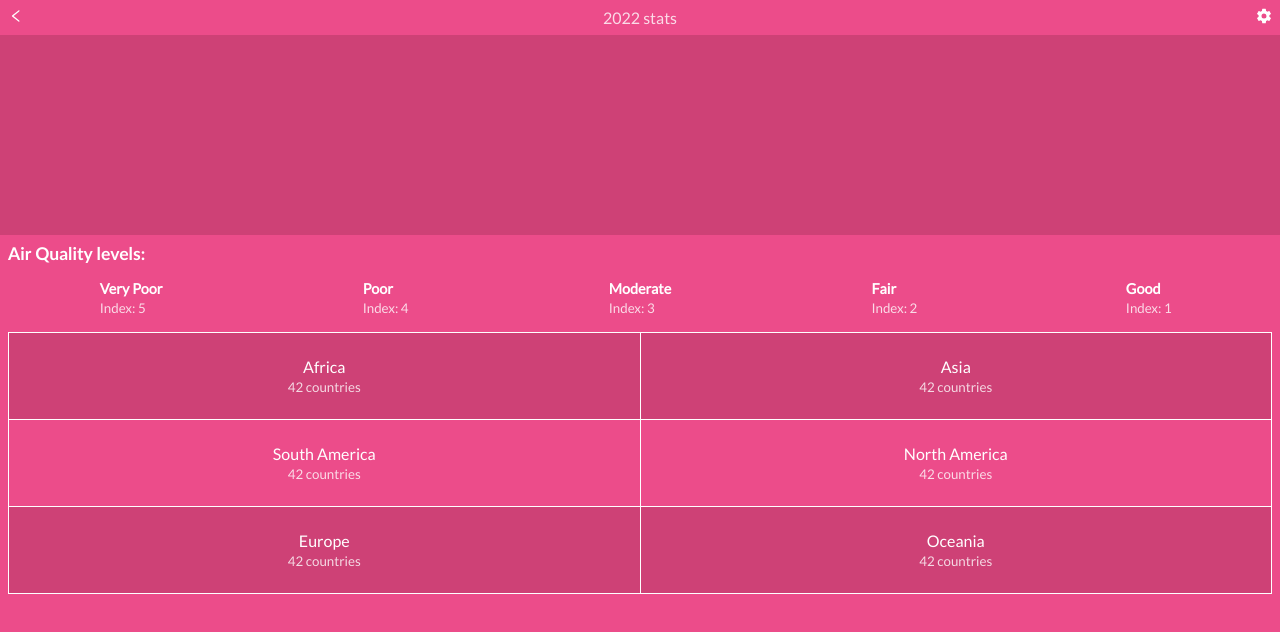
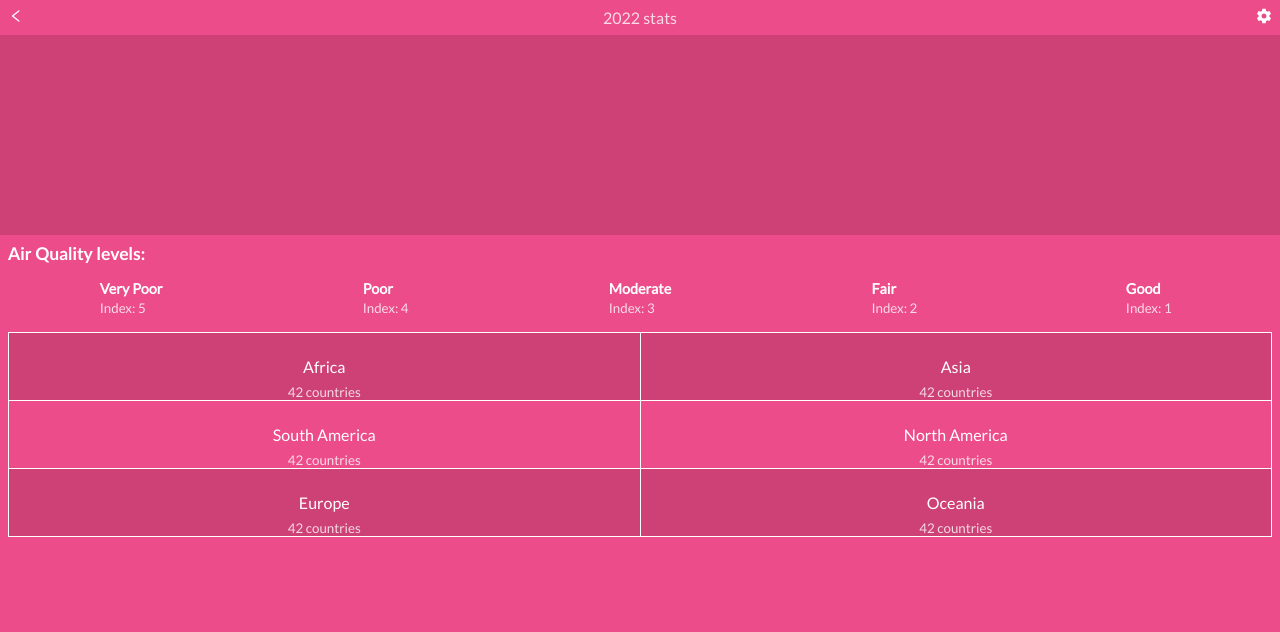
Before and after one commit to guerreiropedr0/air-pollution, a React (Create React App) app: page / in a window 1280 px wide. Shown: the top 632 px of the page. Built offline with nearby package versions, Linux system fonts and the light colour scheme.

Commit message:
Remove listed item as click event

```diff
--- a/package.json
+++ b/package.json
@@ -11,6 +11,7 @@
     "react-icons": "^4.3.1",
     "react-redux": "^7.2.6",
     "react-scripts": "5.0.0",
+    "redux": "^4.1.2",
     "redux-logger": "^3.0.6",
     "redux-thunk": "^2.4.1",
     "web-vitals": "^2.1.4"
--- a/src/index.css
+++ b/src/index.css
@@ -7,7 +7,11 @@
   --secondary-blue-color: #3f62a4;
   --white-color: #fff;
   --lato-font: 'Lato', sans-serif;
-  --gill-sans-font: 'Gill Sans', 'Gill Sans MT', calibri, 'Trebuchet MS',
+  --gill-sans-font:
+    'Gill Sans',
+    'Gill Sans MT',
+    calibri,
+    'Trebuchet MS',
     sans-serif;
 }
 
--- a/src/modules/Home/Home.js
+++ b/src/modules/Home/Home.js
@@ -47,11 +47,13 @@ const Home = () => {
       </ul>
       <ul className={styles.regions}>
         {regions.map((region) => (
-          <li
-            key={region}
-            onClick={(event) => handleClick(event.target.children[0].textContent)}
-          >
-            <p>{region}</p>
+          <li key={region}>
+            <button
+              type="button"
+              onClick={(event) => handleClick(event.target.textContent)}
+            >
+              {region}
+            </button>
             <small>42 countries</small>
           </li>
         ))}
--- a/src/modules/Home/Home.module.css
+++ b/src/modules/Home/Home.module.css
@@ -35,10 +35,17 @@ small {
 
 .regions li {
   width: 100%;
-  padding: 1.5rem;
   text-align: center;
   box-shadow: 0 0 0 1px var(--white-color);
-  cursor: pointer;
+  position: relative;
+}
+
+.regions li button {
+  width: 100%;
+  height: 100%;
+  padding: 1.5rem;
+  background-color: transparent;
+  font-size: 1rem;
 }
 
 .regions li:nth-child(4n + 1),
@@ -46,8 +53,11 @@ small {
   background-color: var(--secondary-pink-color);
 }
 
-.regions li p,
 .regions li small {
-  background-color: inherit;
+  background-color: transparent;
   pointer-events: none;
+  position: absolute;
+  bottom: 0;
+  left: 50%;
+  transform: translateX(-50%);
 }
```
Also changed, not shown: 1 other file (tests, documents, lock files or other folders).
